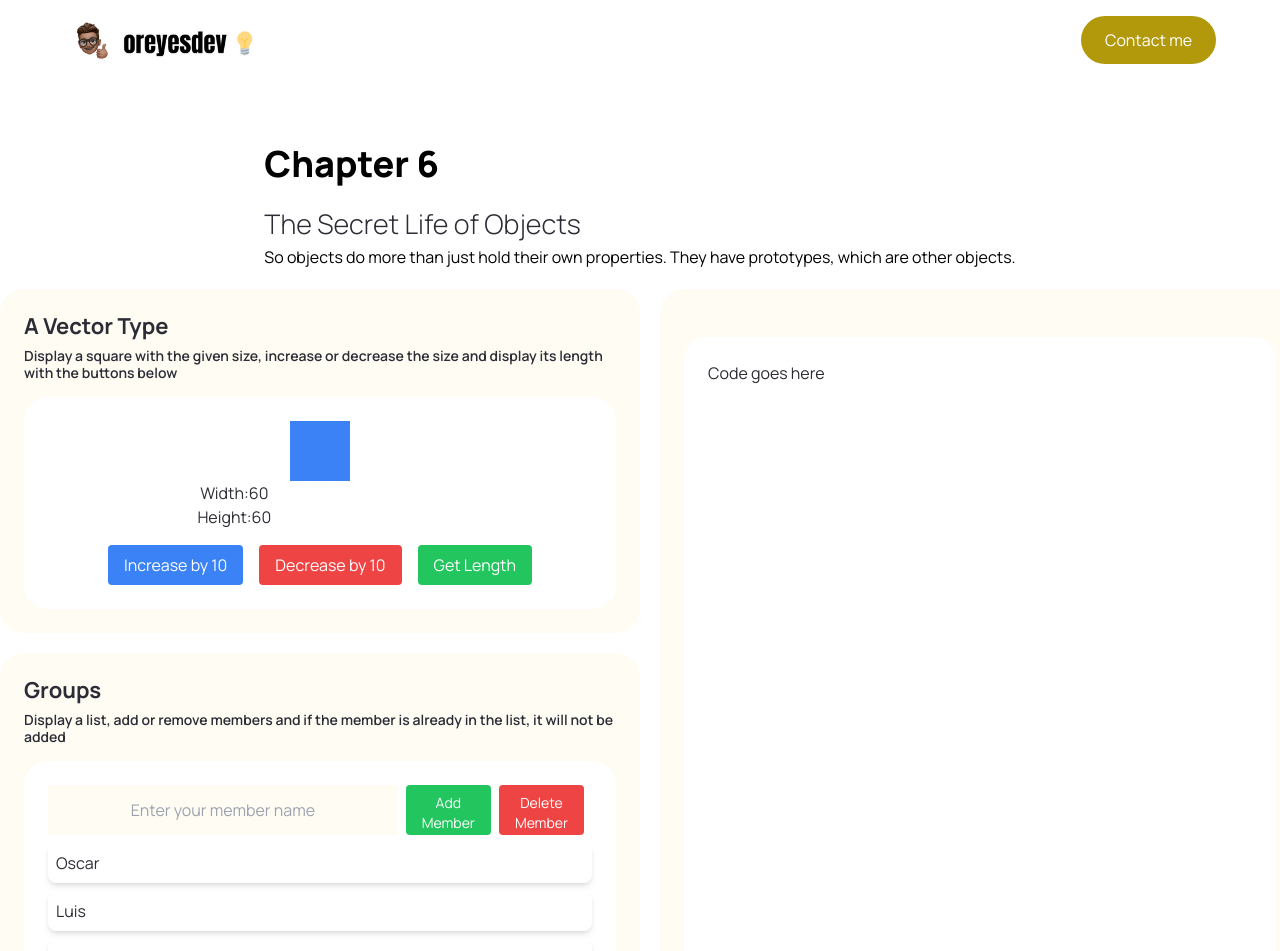
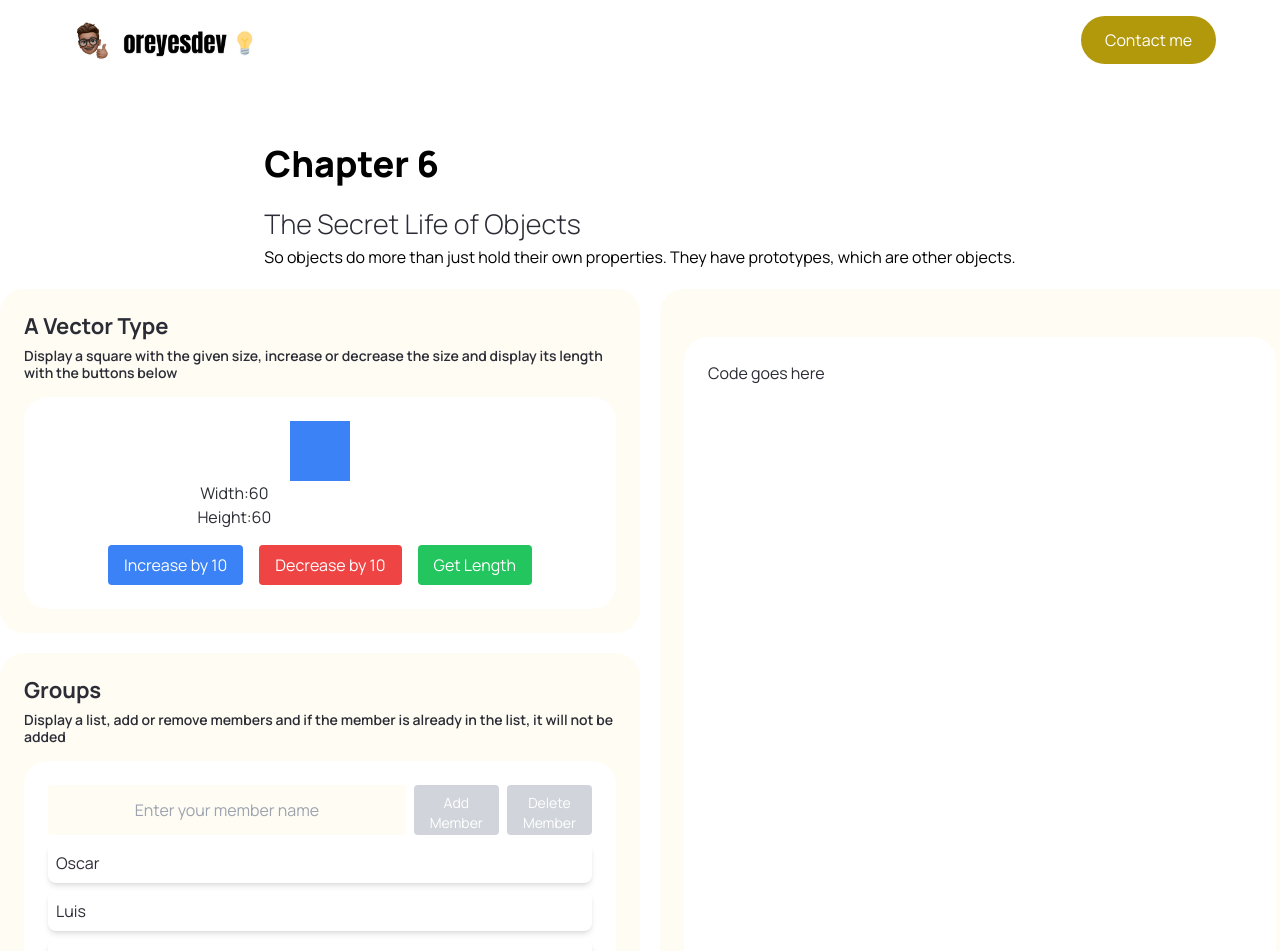
Before and after one commit to jon-oscar/eloquent-js, a Next.js app: page /chapter6 in a window 1280 px wide. Shown: the top 951 px of the page. Built offline with nearby package versions, Linux system fonts and the light colour scheme.

Commit message:
refactor comments and UI issues

```diff
--- a/components/exercises/chapter-6-oscar/group/Group.tsx
+++ b/components/exercises/chapter-6-oscar/group/Group.ts
@@ -2,7 +2,7 @@
  * Represents a group that holds a collection of values.
  * @template T The type of values stored in the group.
  */
-export class Group<T> {
+export default class Group<T> {
   private members: T[];
 
   // creates an empty group
@@ -29,7 +29,7 @@ export class Group<T> {
 
   // static method to create a group from an array
   static from<T>(collection: T[]): Group<T> {
-    let group = new Group<T>();
+    const group = new Group<T>();
     for (let value of collection) {
       group.add(value);
     }
--- a/components/exercises/chapter-6-oscar/group/MembersGroup.tsx
+++ b/components/exercises/chapter-6-oscar/group/MembersGroup.tsx
@@ -1,11 +1,11 @@
 import React, { useState } from 'react';
-import { Group } from './Group';
+import Group from './Group';
 
 /**
  * Renders a component that allows to add and remove members from a group.
  * @returns JSX.Element
  */
-export function MembersGroup(): JSX.Element {
+export default function MembersGroup(): JSX.Element {
   const initialState = ['Oscar', 'Luis', 'Maria'];
   const [members, setMembers] = useState(Group.from(initialState));
   const [input, setInput] = useState('');
@@ -35,25 +35,31 @@ export function MembersGroup(): JSX.Element {
 
   return (
     <div className='container'>
-      <div className='mb-2 flex flex-row'>
+      <div className='mb-2 flex flex-row gap-x-2'>
         <input
           aria-label='Phrase'
-          className='mr-2 h-[50px] w-full rounded bg-[#FEFCF3] px-4 py-2 text-center'
+          className='h-[50px] w-full rounded bg-[#FEFCF3] px-4 py-2 text-center'
           onChange={(e) => setInput(e.target.value)}
           placeholder='Enter your member name'
           type='text'
           value={input}
         />
-        <div className='flex'>
+        <div className='flex gap-x-2'>
           <button
-            className='mr-2 h-[50px] w-full rounded bg-green-500 px-4 py-2 text-center text-sm text-white'
+            className={`h-[50px] w-full rounded px-4 py-2 text-center text-sm text-white ${
+              isInputEmptyOrExists
+                ? 'cursor-not-allowed bg-gray-300'
+                : 'bg-green-500'
+            }`}
             disabled={isInputEmptyOrExists}
             onClick={handleAdd}
           >
             Add Member
           </button>
           <button
-            className='mr-2 h-[50px] w-full rounded bg-red-500 px-4 py-2 text-center text-sm text-white'
+            className={`h-[50px] w-full rounded px-4 py-2 text-center text-sm text-white ${
+              !input.trim() ? 'cursor-not-allowed bg-gray-300' : 'bg-red-500'
+            }`}
             disabled={!input.trim()} // Disable the button if input is empty or whitespace
             onClick={handleRemove}
           >
--- a/pages/chapter6.tsx
+++ b/pages/chapter6.tsx
@@ -2,7 +2,7 @@ import Layout from '@/components/Layout';
 import PageCard from '@/components/PageCard';
 import chapter from '@/constants/chapter.json';
 import VectorType from '@/components/exercises/chapter-6-oscar/VectorType/VectorType';
-import { MembersGroup } from '@/components/exercises/chapter-6-oscar/group/MembersGroup';
+import MembersGroup from '@/components/exercises/chapter-6-oscar/group/MembersGroup';
 
 import '../app/globals.css';
 
```
Also changed, not shown: 2 other files (tests, documents, lock files or other folders).
